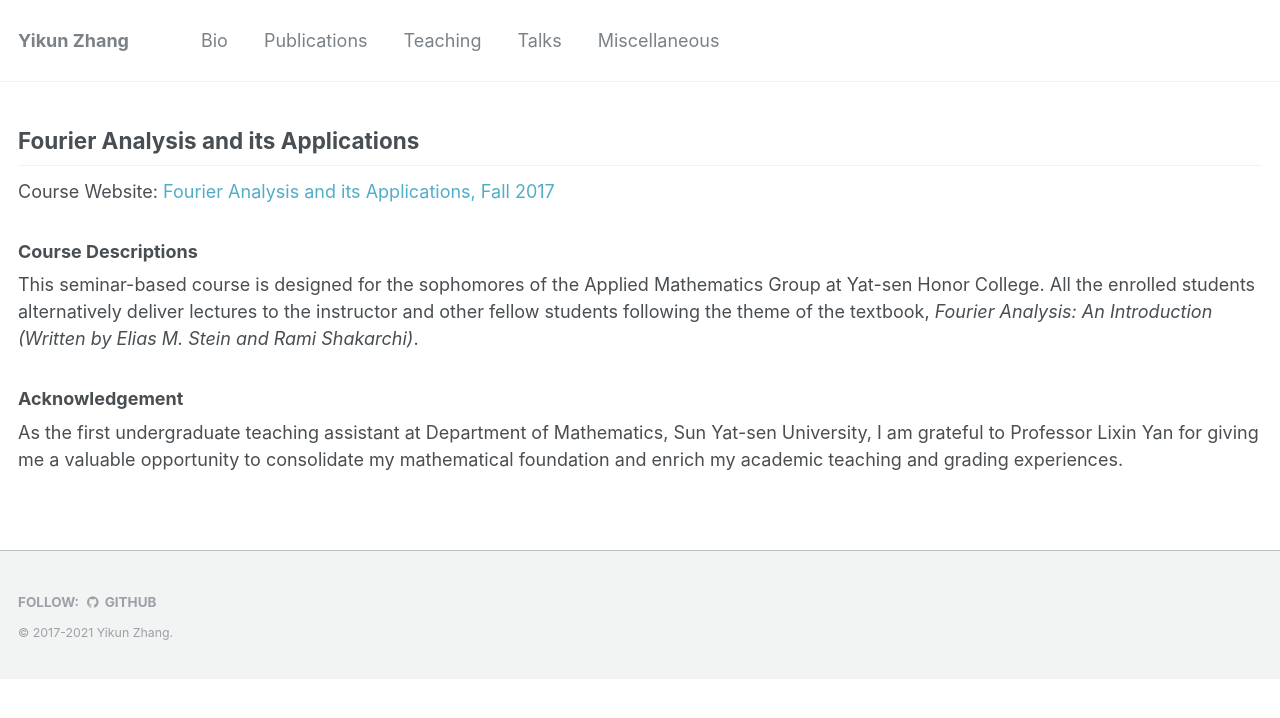
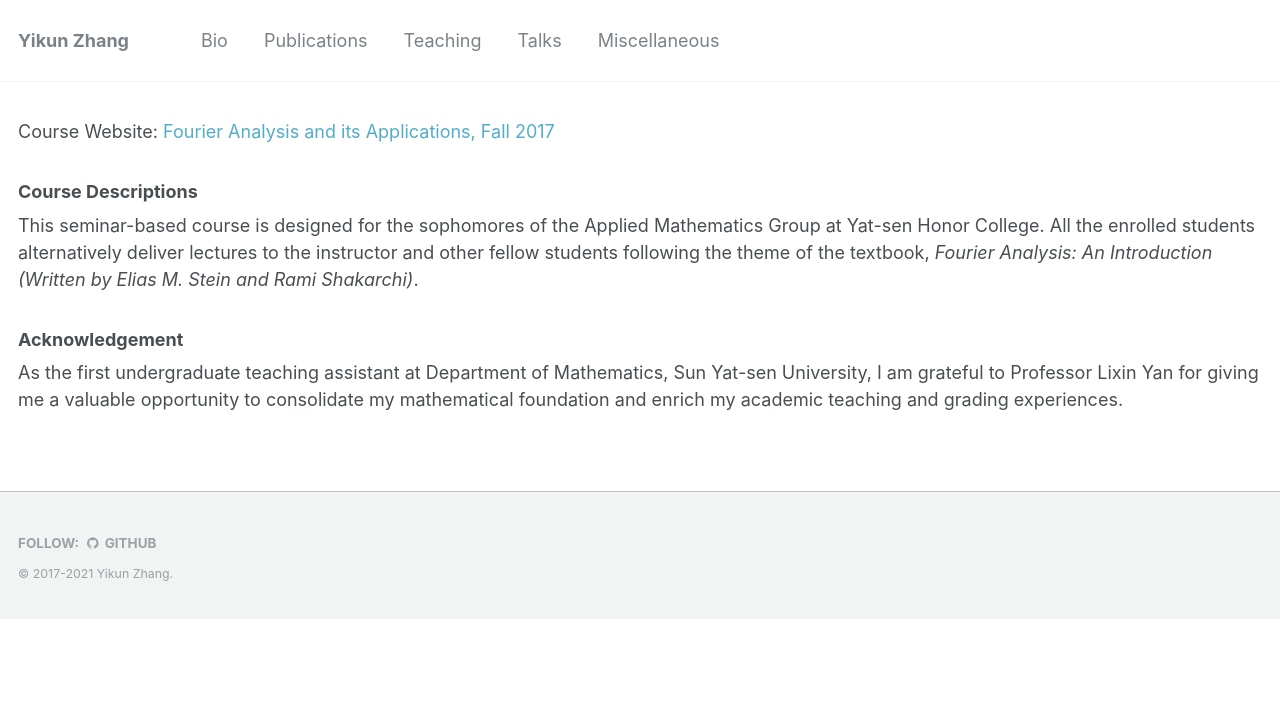
Before and after one commit to zhangyk8/zhangyk8.github.io, a Jekyll site: the page built from _teaching/Fall_2017.md, in a window 1280 px wide. Shown: the top 718 px of the page. Built offline with Jekyll 4.4.1, drawn with Linux system fonts in a browser that asks for light colours.

Commit message:
Update Fall_2017.md

```diff
--- a/_teaching/Fall_2017.md
+++ b/_teaching/Fall_2017.md
@@ -9,8 +9,6 @@
 location: "Guangzhou, China"
 ---
 
-## Fourier Analysis and its Applications
-
 Course Website: <A href="https://zhangyk8.github.io/teaching/fourier" style="color: #52adc8; text-decoration=underline"> Fourier Analysis and its Applications, Fall 2017</A>
 
 ### Course Descriptions
```
